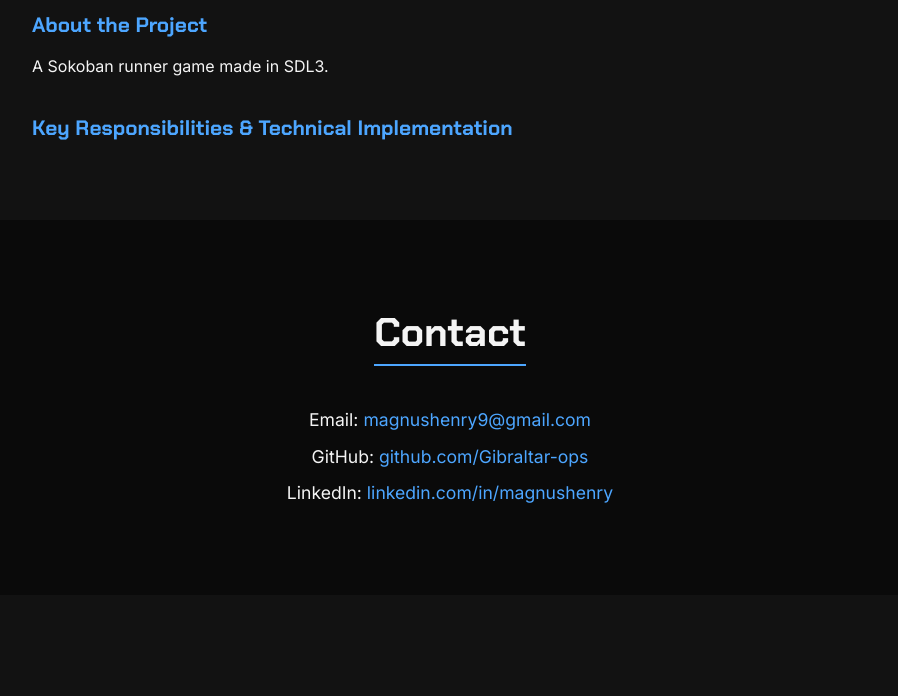
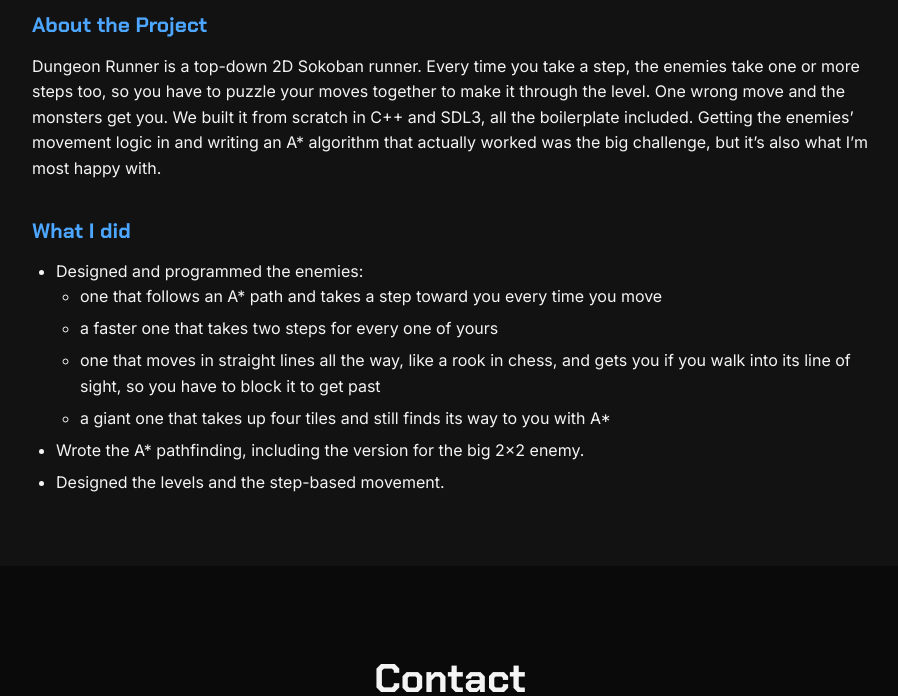
Before and after one commit to Gibraltar-ops/Gibraltar-ops.github.io, a Jekyll site: the page built from projects/dungeonrunner.md, in a window 1280 px wide and 900 px high, scrolled down 996 px, cut to the strip 204-900 px from the top of the window. Shown: the whole strip, without its empty margins (190-1088 px from the left). Built offline with Jekyll 4.4.1, drawn with Linux system fonts in a browser that asks for light colours; before the commit the page ends 1795 px from its top, so only the background shows below that.

Commit message:
Dungeon Runner: first-person description and What I did; Ping project type

```diff
--- a/projects/dungeonrunner.md
+++ b/projects/dungeonrunner.md
@@ -17,13 +17,17 @@ media_alt: ""                                       # TODO describe the clip, e.
 
 ## About the Project
 
-A Sokoban runner game made in SDL3.
-<!-- TODO: 2-4 sentences: what the player does and what makes it more than classic Sokoban. -->
+Dungeon Runner is a top-down 2D Sokoban runner. Every time you take a step, the enemies take one or more steps too, so you have to puzzle your moves together to make it through the level. One wrong move and the monsters get you. We built it from scratch in C++ and SDL3, all the boilerplate included. Getting the enemies' movement logic in and writing an A* algorithm that actually worked was the big challenge, but it's also what I'm most happy with.
 
-## Key Responsibilities & Technical Implementation
+## What I did
 
-<!-- TODO: bullet list of what you built, e.g. tile-based movement and crate pushing,
-     level loading from Tiled (.tmj), level editor, enemy AI and pathfinding. -->
+- Designed and programmed the enemies:
+  - one that follows an A* path and takes a step toward you every time you move
+  - a faster one that takes two steps for every one of yours
+  - one that moves in straight lines all the way, like a rook in chess, and gets you if you walk into its line of sight, so you have to block it to get past
+  - a giant one that takes up four tiles and still finds its way to you with A*
+- Wrote the A* pathfinding, including the version for the big 2x2 enemy.
+- Designed the levels and the step-based movement.
 
 <!-- TODO: sections to fill in, then remove the comment markers around them.
      (HTML comments are hidden on the page but visible in the page source.)
```
Also changed, not shown: projects/ping.md (+1 -1 lines).
